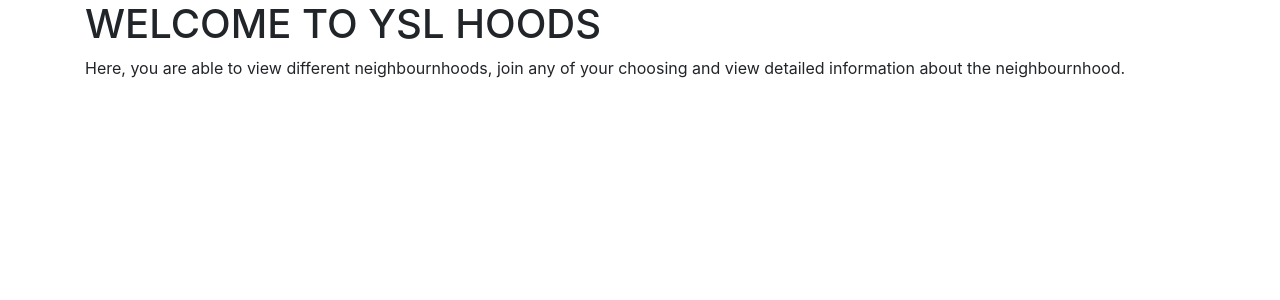
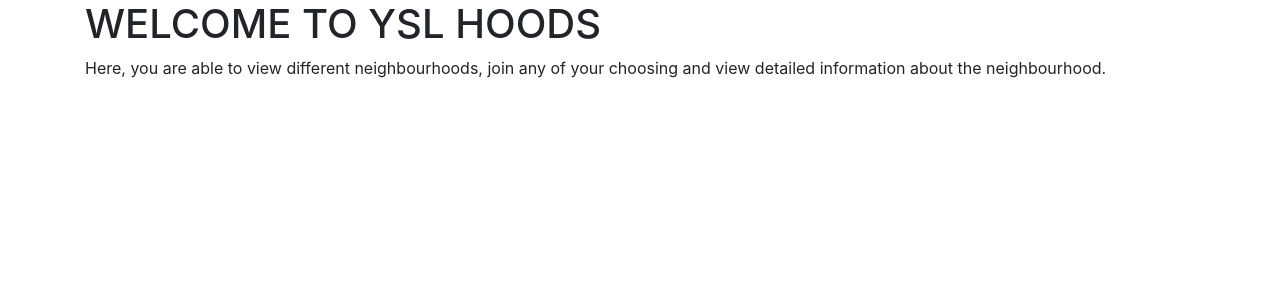
Before and after one commit to Alvin-21/neighbourhood, a Django app: page / in a window 1280 px wide. Shown: the part 56-356 px from the top of the page. Run offline with Django 3.2, Linux system fonts and the light colour scheme; data that the repository does not hold is empty; some libraries are stand-ins or nearby versions.

Commit message:
Fix typo.

```diff
--- a/hood/templates/index.html
+++ b/hood/templates/index.html
@@ -4,7 +4,7 @@
 
 <div class="container">
     <h1>WELCOME TO YSL HOODS</h1>
-    <P>Here, you are able to view different neighbournhoods, join any of your choosing and view detailed information about the neighbournhood.</P>
+    <P>Here, you are able to view different neighbourhoods, join any of your choosing and view detailed information about the neighbourhood.</P>
     <div class="card-columns">
         {% for hood in hoods %}
         <div class="card">
```
